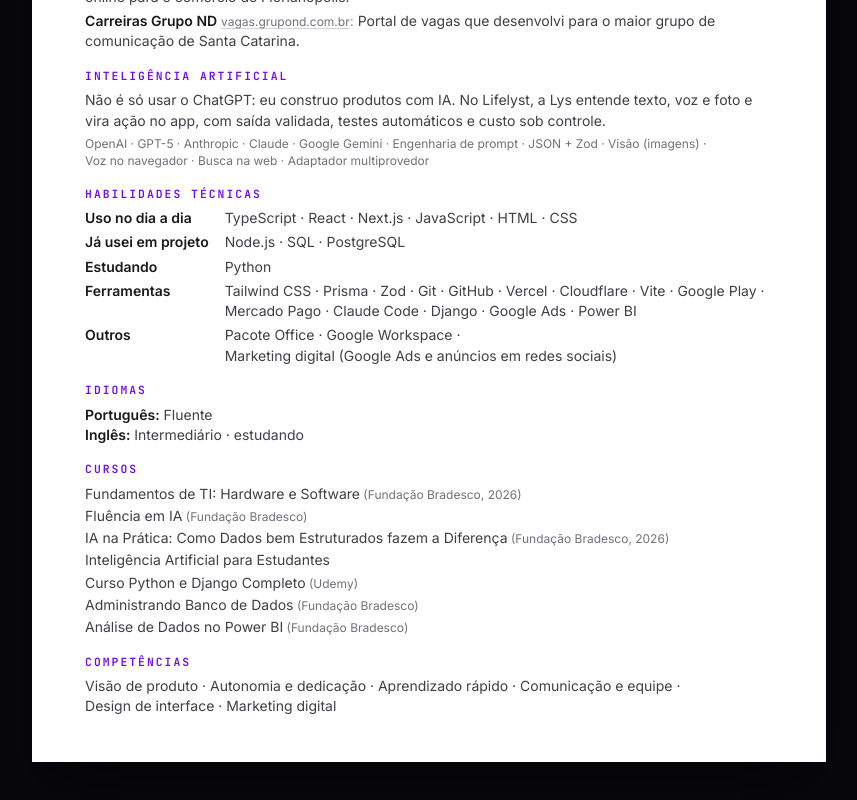
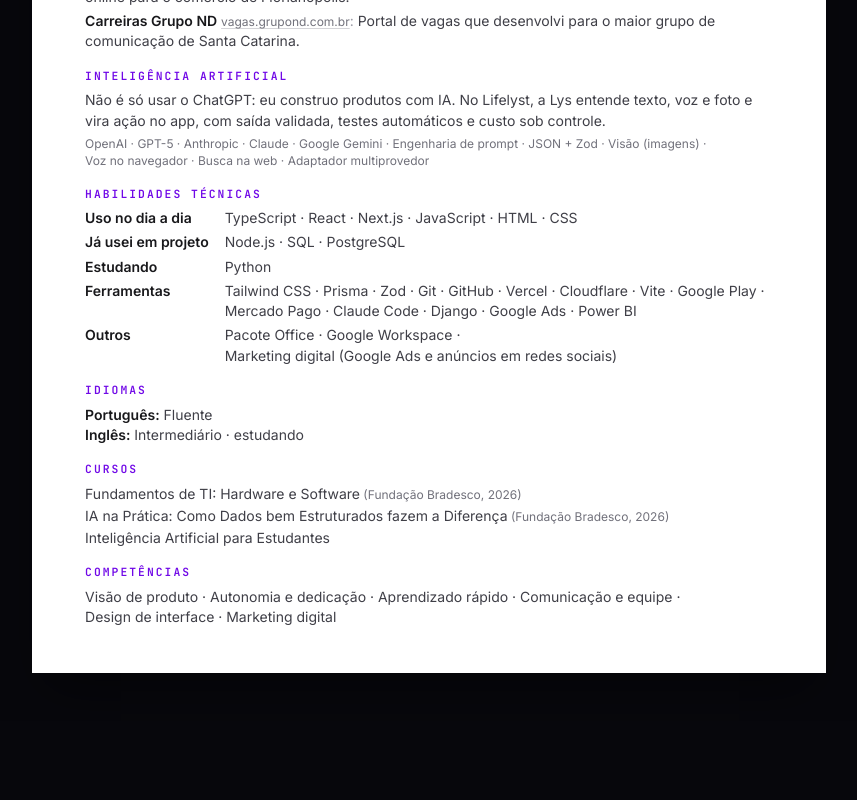
Before and after one commit to Zionbernardo99/portfolio, a Next.js app: page /curriculo in a window 1280 px wide. Shown: the part 982-1782 px from the top of the page, without its empty margins (211-1068 px from the left). After the commit the page ends 1703 px from the top, so only its background shows below. Built offline with nearby package versions, Linux system fonts and the light colour scheme.

Commit message:
Tira quatro cursos da lista
Saem Fluencia em IA, Python e Django, Banco de Dados e Power BI. O detalhe
do Python deixa de citar o curso.

Co-Authored-By: Claude Opus 5.5 <noreply@anthropic.com>
Claude-Session: https://claude.ai/code/session_01Jfi8MY2iU1o2wztTt1aiC3

```diff
--- a/src/dados/perfil.ts
+++ b/src/dados/perfil.ts
@@ -272,7 +272,7 @@ export const linguagens: Habilidade[] = [
   { nome: "CSS", icone: "css", uso: "dia-a-dia", detalhe: "Tailwind no Lifelyst, CSS puro na Nex" },
   { nome: "Node.js", icone: "nodedotjs", uso: "projeto", detalhe: "APIs e scripts do Lifelyst" },
   { nome: "SQL · PostgreSQL", icone: "postgresql", uso: "projeto", detalhe: "PostgreSQL com Prisma no Lifelyst" },
-  { nome: "Python", icone: "python", uso: "estudando", detalhe: "Curso de Python e Django + scripts da Nex" },
+  { nome: "Python", icone: "python", uso: "estudando", detalhe: "Scripts da Nex" },
 ];
 
 /** Aparecem na faixa que desliza sozinha. */
@@ -371,12 +371,8 @@ export const formacao: Formacao[] = [];
 
 export const cursos: Curso[] = [
   { nome: "Fundamentos de TI: Hardware e Software", instituicao: "Fundação Bradesco", ano: "2026" },
-  { nome: "Fluência em IA", instituicao: "Fundação Bradesco" },
   { nome: "IA na Prática: Como Dados bem Estruturados fazem a Diferença", instituicao: "Fundação Bradesco", ano: "2026" },
   { nome: "Inteligência Artificial para Estudantes" },
-  { nome: "Curso Python e Django Completo", instituicao: "Udemy" },
-  { nome: "Administrando Banco de Dados", instituicao: "Fundação Bradesco" },
-  { nome: "Análise de Dados no Power BI", instituicao: "Fundação Bradesco" },
 ];
 
 // ─── Outras competências ──────────────────────────────────────────────────
```
Also changed, not shown: 1 other file (tests, documents, lock files or other folders).
